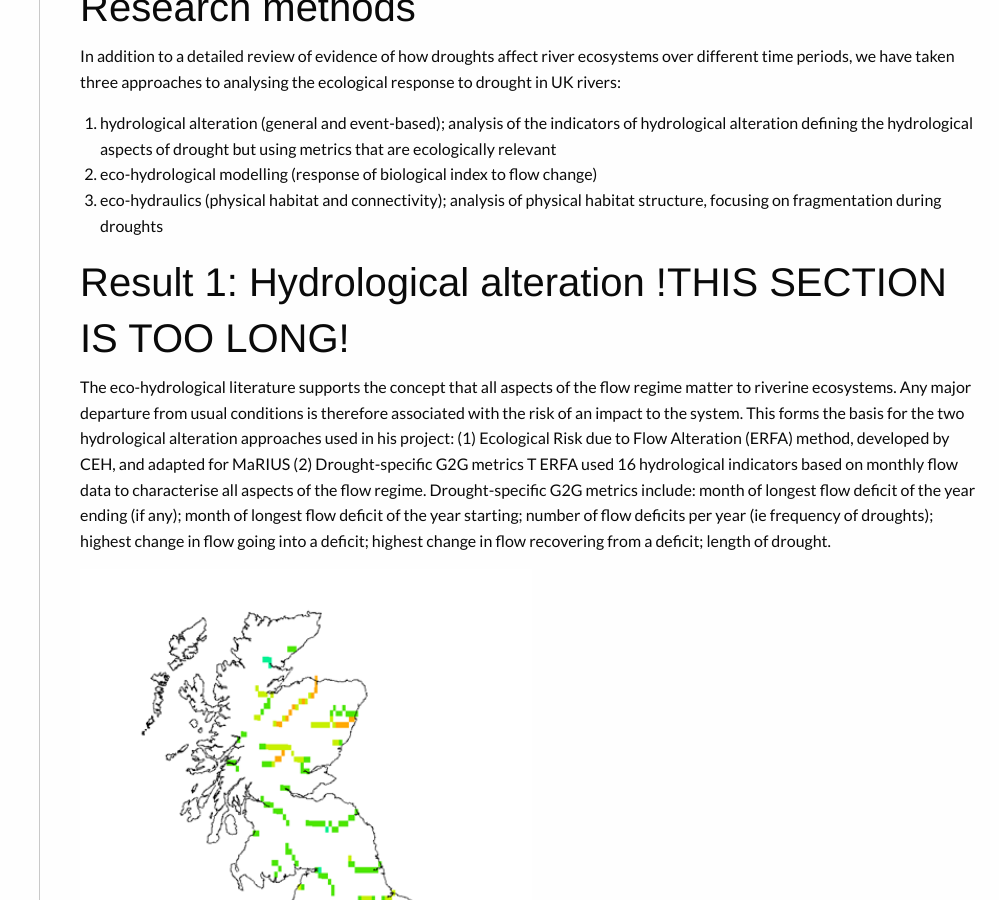
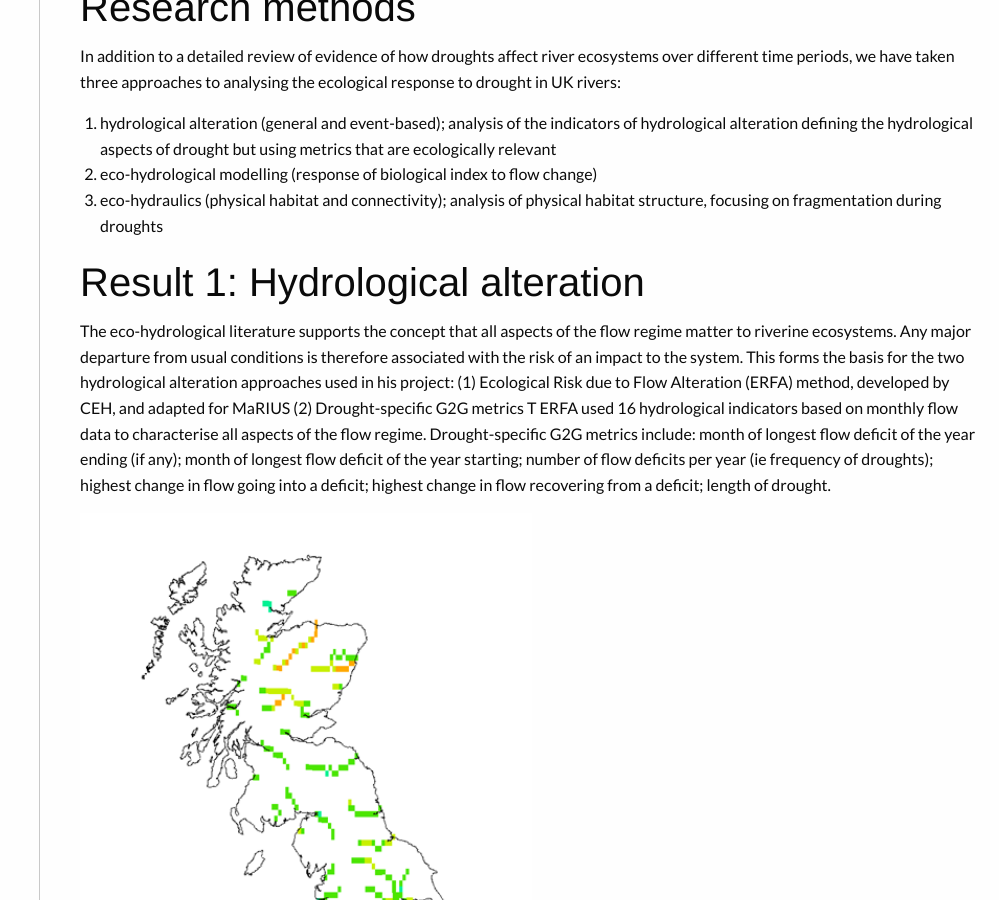
Before and after one commit to VictoriaJJ/mariusdroughtproject.org, a Jekyll site: the page built from _pages/dashboard/science/drought_impacts_management/ecology/rivers.md, in a window 1280 px wide and 900 px high, scrolled down 946 px. Shown: the whole window, without its empty margins (281-1280 px from the left). Built offline with Jekyll 4.4.1, drawn with Linux system fonts in a browser that asks for light colours; some of the changed text lies outside the part shown.

Commit message:
Updated rivers.md

```diff
--- a/_pages/dashboard/science/drought_impacts_management/ecology/rivers.md
+++ b/_pages/dashboard/science/drought_impacts_management/ecology/rivers.md
@@ -30,7 +30,7 @@ In addition to a detailed review of evidence of how droughts affect river ecosys
 2. eco-hydrological modelling (response of biological index to flow change)
 3. eco-hydraulics (physical habitat and connectivity); analysis of physical habitat structure, focusing on fragmentation during droughts
 
-## Result 1: Hydrological alteration !THIS SECTION IS TOO LONG!
+## Result 1: Hydrological alteration
 
 The eco-hydrological literature supports the concept that all aspects of the flow regime matter to riverine ecosystems. Any major departure from usual conditions is therefore associated with the risk of an impact to the system. This forms the basis for the two hydrological alteration approaches used in his project:
 (1)	Ecological Risk due to Flow Alteration (ERFA) method, developed by CEH, and adapted for MaRIUS
@@ -51,7 +51,7 @@ We investigate observed biological data, in order to model the biological respon
 
 Example of LIFE biological index (species level) response to flow predictors (Q10 and Q95 of 6-month period prior to biological half-year sampling); top plot, observed index in grey, predicted in black (including simulation for missing samples).
 
-## Result 3: Eco-hydraulics !THIS SECTION IS TOO LONG!
+## Result 3: Eco-hydraulics
 
 River organisms not only react indirectly to discharge, but also are directly sensitive to river hydraulics (the “missing link between hydrology and [river] ecology”) in two main ways:
 
```
